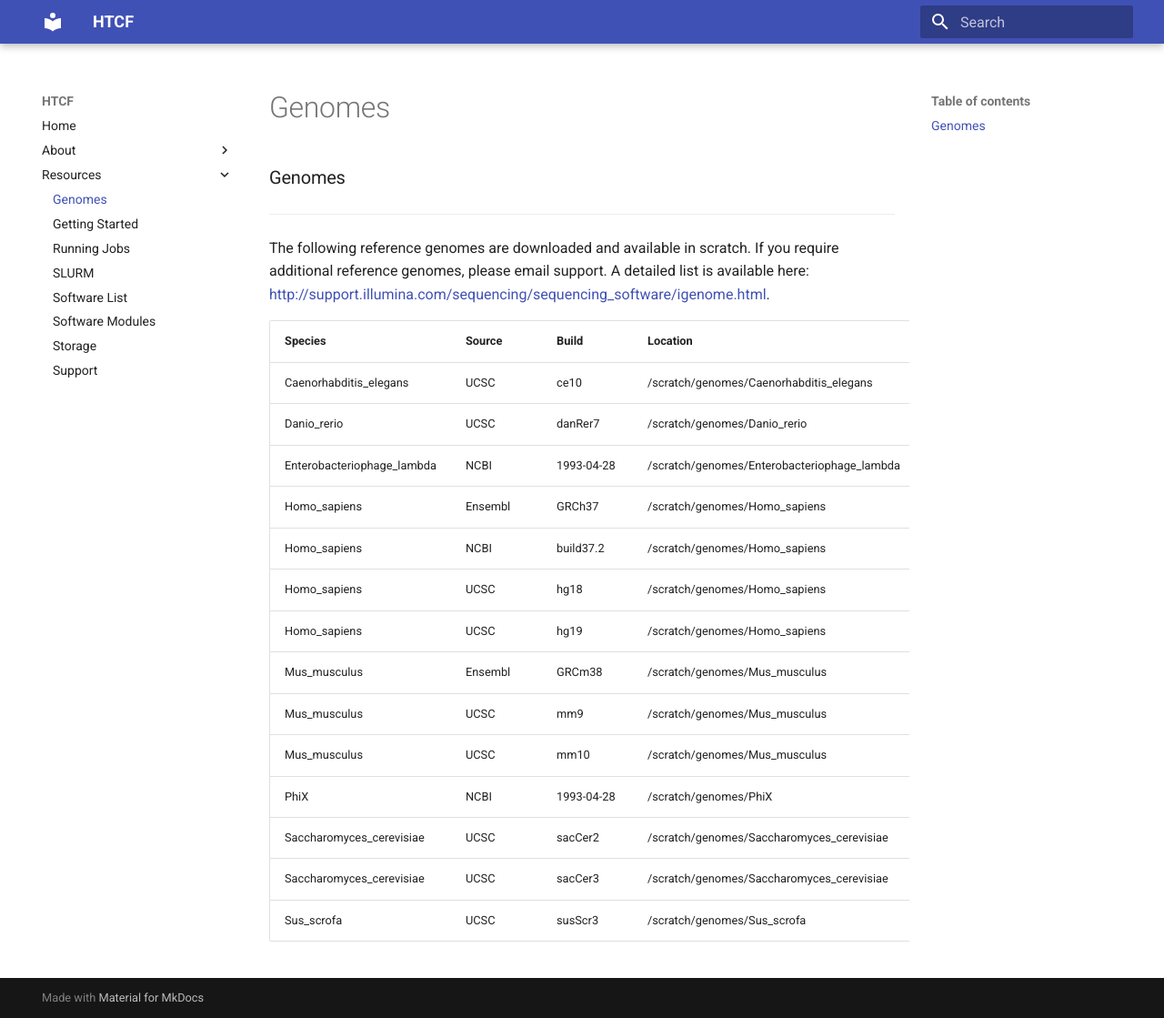
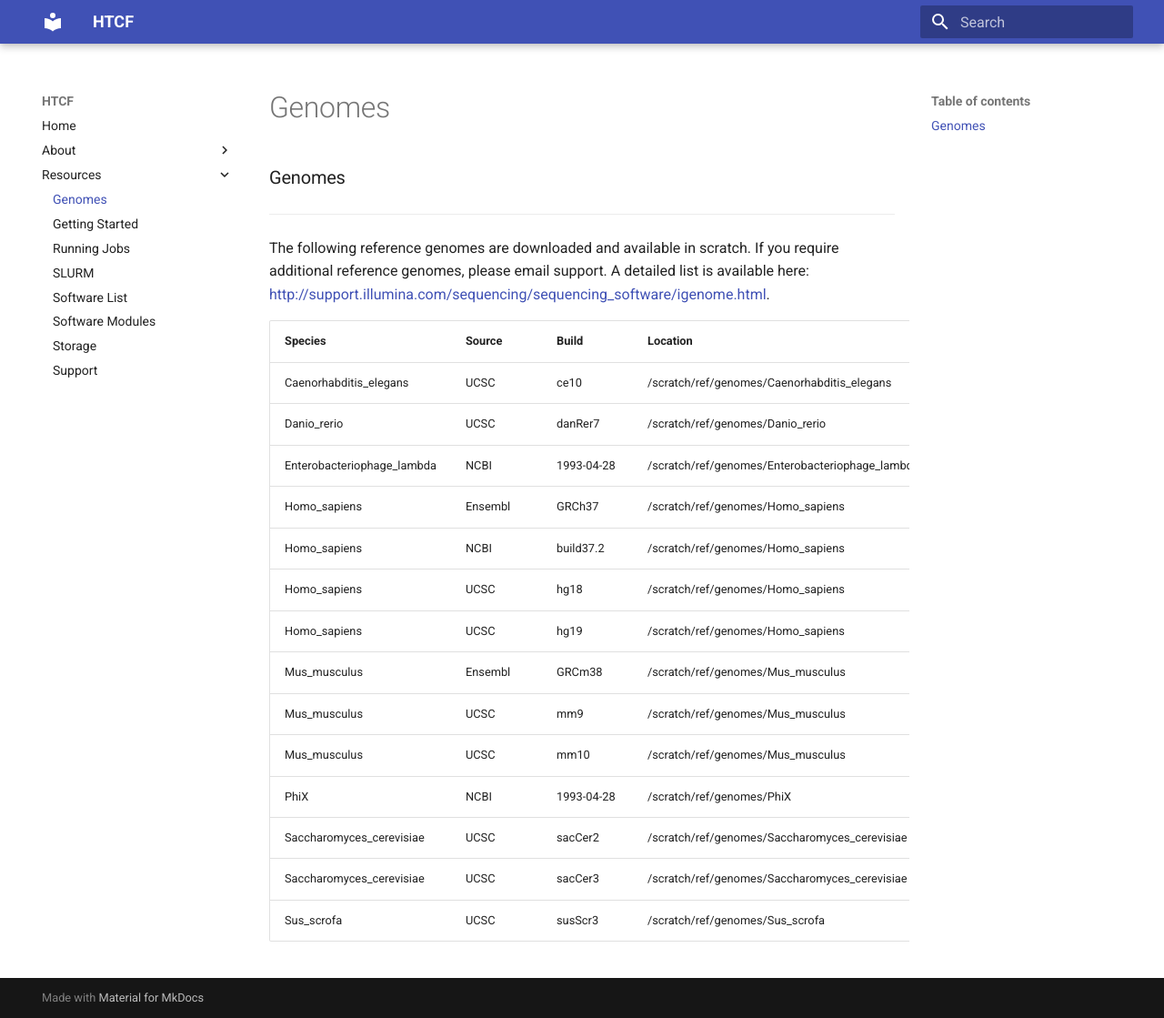
Before and after one commit to htcf/docs, an MkDocs documentation site: the page built from docs/genomes.md, in a window 1280 px wide and 1119 px high. Shown: the whole window at 91% size. Built offline with MkDocs 1.6.1 and Material for MkDocs 9.7.7, drawn with Linux system fonts in a browser that asks for light colours.

Commit message:
fix scratch genomes path

```diff
--- a/docs/genomes.md
+++ b/docs/genomes.md
@@ -17,85 +17,85 @@ The following reference genomes are downloaded and available in scratch.  If you
       <td>Caenorhabditis_elegans</td>
       <td>UCSC</td>
       <td>ce10</td>
-      <td>/scratch/genomes/Caenorhabditis_elegans</td>
+      <td>/scratch/ref/genomes/Caenorhabditis_elegans</td>
     </tr>
     <tr>
       <td>Danio_rerio</td>
       <td>UCSC</td>
       <td>danRer7</td>
-      <td>/scratch/genomes/Danio_rerio</td>
+      <td>/scratch/ref/genomes/Danio_rerio</td>
     </tr>
     <tr>
       <td>Enterobacteriophage_lambda</td>
       <td>NCBI</td>
       <td>1993-04-28</td>
-      <td>/scratch/genomes/Enterobacteriophage_lambda</td>
+      <td>/scratch/ref/genomes/Enterobacteriophage_lambda</td>
     </tr>
     <tr>
       <td>Homo_sapiens</td>
       <td>Ensembl</td>
       <td>GRCh37</td>
-      <td>/scratch/genomes/Homo_sapiens</td>
+      <td>/scratch/ref/genomes/Homo_sapiens</td>
     </tr>
     <tr>
       <td>Homo_sapiens</td>
       <td>NCBI</td>
       <td>build37.2</td>
-      <td>/scratch/genomes/Homo_sapiens</td>
+      <td>/scratch/ref/genomes/Homo_sapiens</td>
     </tr>
     <tr>
       <td>Homo_sapiens</td>
       <td>UCSC</td>
       <td>hg18</td>
-      <td>/scratch/genomes/Homo_sapiens</td>
+      <td>/scratch/ref/genomes/Homo_sapiens</td>
     </tr>
     <tr>
       <td>Homo_sapiens</td>
       <td>UCSC</td>
       <td>hg19</td>
-      <td>/scratch/genomes/Homo_sapiens</td>
+      <td>/scratch/ref/genomes/Homo_sapiens</td>
     </tr>
     <tr>
       <td>Mus_musculus</td>
       <td>Ensembl</td>
       <td>GRCm38</td>
-      <td>/scratch/genomes/Mus_musculus</td>
+      <td>/scratch/ref/genomes/Mus_musculus</td>
     </tr>
     <tr>
       <td>Mus_musculus</td>
       <td>UCSC</td>
       <td>mm9</td>
-      <td>/scratch/genomes/Mus_musculus</td>
+      <td>/scratch/ref/genomes/Mus_musculus</td>
     </tr>
     <tr>
       <td>Mus_musculus</td>
       <td>UCSC</td>
       <td>mm10</td>
-      <td>/scratch/genomes/Mus_musculus</td>
+      <td>/scratch/ref/genomes/Mus_musculus</td>
     </tr>
     <tr>
       <td>PhiX</td>
       <td>NCBI</td>
       <td>1993-04-28</td>
-      <td>/scratch/genomes/PhiX</td>
+      <td>/scratch/ref/genomes/PhiX</td>
     </tr>
     <tr>
       <td>Saccharomyces_cerevisiae</td>
       <td>UCSC</td>
       <td>sacCer2</td>
-      <td>/scratch/genomes/Saccharomyces_cerevisiae</td>
+      <td>/scratch/ref/genomes/Saccharomyces_cerevisiae</td>
     </tr>
     <tr>
       <td>Saccharomyces_cerevisiae</td>
       <td>UCSC</td>
       <td>sacCer3</td>
-      <td>/scratch/genomes/Saccharomyces_cerevisiae</td>
+      <td>/scratch/ref/genomes/Saccharomyces_cerevisiae</td>
     </tr>
     <tr>
       <td>Sus_scrofa</td>
       <td>UCSC</td>
       <td>susScr3</td>
-      <td>/scratch/genomes/Sus_scrofa</td>
+      <td>/scratch/ref/genomes/Sus_scrofa</td>
     </tr>
   </tbody>
 </table>
```
